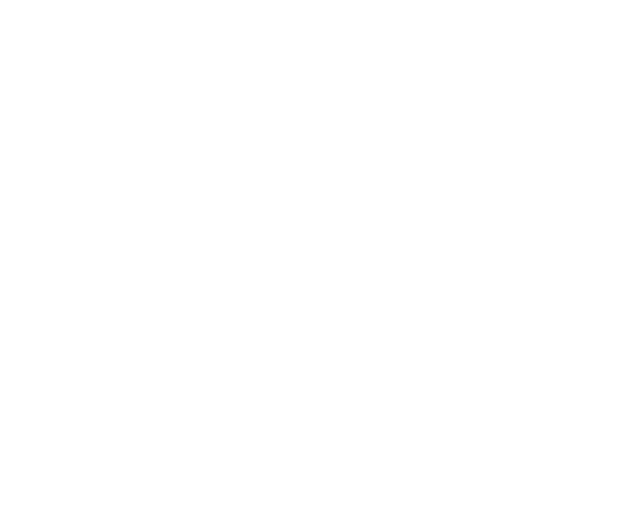
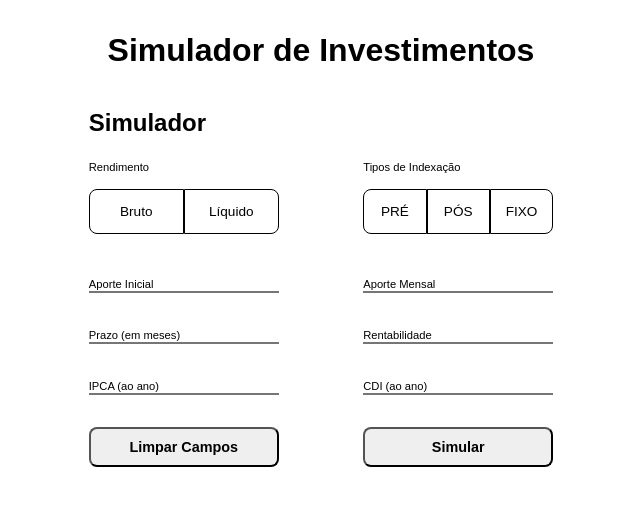
Before and after one commit to Samuel0102/eqi-investimentos-desafiotecnico, a plain HTML site: page index.html in a window 1280 px wide. Shown: the whole page, without its empty margins (319-959 px from the left). Drawn offline with Linux system fonts and the light colour scheme.

Commit message:
estrutura html e css finalizada

```diff
--- a/index.html
+++ b/index.html
@@ -8,10 +8,100 @@
       name="description"
       content="Plataforma calculadora de investimento, com base em aporte, tempo, renda e indexação!"
     />
+    <link rel="stylesheet" href="style.css" />
+    <link rel="stylesheet" href="medias.css" />
     <title>EQI Investimentos - Simulação de Investimento</title>
+    <link
+      rel="stylesheet"
+      href="https://use.fontawesome.com/releases/v5.15.4/css/all.css"
+      integrity="sha384-DyZ88mC6Up2uqS4h/KRgHuoeGwBcD4Ng9SiP4dIRy0EXTlnuz47vAwmeGwVChigm"
+      crossorigin="anonymous"
+    />
   </head>
   <body>
+    <main>
+      <h1>Simulador de Investimentos</h1>
 
+      <section id="simulator">
+        <form id="simulator-form">
+          <h2>Simulador</h2>
+          <article class="column">
+            <div class="form-radio">
+              <span>Rendimento</span>
 
+              <div class="radios">
+                <input type="radio" name="yield" id="brute" value="brute" />
+                <input type="radio" name="yield" id="liquid" value="liquid" />
+              </div>
+            </div>
+            <div class="form-field">
+              <input
+                type="text"
+                name="initial-value"
+                id="initial-value"
+                required
+              />
+              <span class="invalid"></span>
+              <label for="initial-value">Aporte Inicial</label>
+            </div>
+            <div class="form-field">
+              <input type="text" name="deadline" id="deadline" required />
+              <span class="invalid"></span>
+              <label for="deadline">Prazo (em meses)</label>
+            </div>
+            <div class="form-field">
+              <input type="text" name="ipca" id="ipca" required />
+              <span class="invalid"></span>
+              <label for="ipca">IPCA (ao ano)</label>
+            </div>
+          </article>
+
+          <article class="column">
+            <div class="form-radio">
+              <span>Tipos de Indexação</span>
+              <div class="radios">
+                <input type="radio" id="pre" name="indexing" value="pre" />
+                <input type="radio" id="pos" name="indexing" value="pos" />
+                <input type="radio" id="fixed" name="indexing" value="fixed" />
+              </div>
+            </div>
+            <div class="form-field">
+              <input type="text" id="month-value" name="month-value" required />
+              <span class="invalid"></span>
+              <label for="month-value">Aporte Mensal</label>
+            </div>
+            <div class="form-field">
+              <input type="text" id="rentability" name="rentability" required />
+              <span class="invalid"></span>
+              <label for="rentability">Rentabilidade</label>
+            </div>
+            <div class="form-field">
+              <input type="text" id="cdi" name="cdi" required />
+              <span class="invalid"></span>
+              <label for="cdi">CDI (ao ano)</label>
+            </div>
+          </article>
+
+          <article id="buttons">
+            <input
+              type="reset"
+              name="reset-btn"
+              id="reset-btn"
+              value="Limpar Campos"
+            />
+            <input
+              type="submit"
+              name="submit-btn"
+              id="submit-btn"
+              value="Simular"
+            />
+          </article>
+        </form>
+
+        <div id="simulator-result">
+          <h2>Resultado da Simulação</h2>
+        </div>
+      </section>
+    </main>
   </body>
 </html>
--- /dev/null
+++ b/medias.css
@@ -0,0 +1,21 @@
+@media (max-width: 575px) {
+    #simulator-form{
+        text-align: center;
+    }
+
+    #buttons {
+        justify-content: center;
+    }
+
+}
+
+@media (min-width: 576px) {
+    form .column:nth-child(2) {
+        margin-right: 80px;
+    }
+
+    #buttons {
+        justify-content: space-between;
+    }
+
+}
--- a/style.css
+++ b/style.css
@@ -0,0 +1,161 @@
+/* -> GENERAL STYLES <- */
+* {
+  padding: 0;
+  margin: 0;
+  font-family: Arial, Helvetica, sans-serif;
+}
+
+/* -> CONTAINER STYLES <- */
+main {
+  padding: 0 32px;
+}
+
+#simulator {
+  display: flex;
+  justify-content: center;
+}
+
+#simulator-result {
+  display: none;
+}
+
+/* -> HEADER STYLES <- */
+h1 {
+  text-align: center;
+  margin: 32px 0;
+}
+
+h2 {
+  margin: 8px 0;
+  display: block;
+}
+
+/* -> FORM COLUMNS <- */
+form .column {
+  display: inline-block;
+  width: 190px;
+}
+
+/* -> FORM FIELDS STYLES <- */
+.form-field label,
+span {
+  font-size: 0.7rem;
+  padding-bottom: 8px;
+  display: block;
+}
+
+.form-field,
+.form-radio {
+  padding: 16px 0;
+  position: relative;
+  width: 100%;
+}
+
+.form-field input {
+  border-top: none;
+  border-left: none;
+  border-right: none;
+  outline: none;
+  width: 100%;
+}
+
+.form-field input:focus ~ label,
+.form-field input:valid ~ label {
+  top: 0;
+  color: rgb(52, 52, 52);
+}
+
+.form-field label {
+  position: absolute;
+  top: 20px;
+  cursor: text;
+  transition: all 0.3s ease;
+}
+
+.form-field input ~ span {
+  bottom: -8px;
+  position: absolute;
+}
+
+.invalid {
+  color: rgb(179, 13, 13);
+}
+
+/* -> FORM RADIOS STYLES <- */
+.radios {
+  text-align: center;
+  display: flex;
+  align-items: center;
+  justify-content: space-evenly;
+  margin: 8px 0;
+}
+
+.radios input {
+  all: unset;
+  padding: 14px 0;
+  width: 100%;
+  border: 1px solid black;
+  transition: all 0.5s ease;
+}
+
+.radios input:last-child {
+  border-bottom-right-radius: 8px;
+  border-top-right-radius: 8px;
+}
+.radios input:first-child {
+  border-bottom-left-radius: 8px;
+  border-top-left-radius: 8px;
+}
+
+.radios input:after,
+.radios input {
+  font-size: 0.85rem;
+}
+
+#brute:after {
+  content: "Bruto";
+}
+#liquid:after {
+  content: "Líquido";
+}
+#pre:after {
+  content: "Pré";
+  text-transform: uppercase;
+}
+#pos:after {
+  content: "Pós";
+  text-transform: uppercase;
+}
+#fixed:after {
+  content: "Fixo";
+  text-transform: uppercase;
+}
+
+input[type="radio"]:checked:before {
+  content: "\2713";
+}
+
+input[type="radio"]:checked {
+  background-color: #ed8e53;
+  color: white;
+}
+
+/* -> BUTTONS STYLES <- */
+#buttons {
+  display: flex;
+  flex-wrap: wrap;
+  row-gap: 8px;
+  margin: 16px 0;
+}
+
+#buttons input {
+  padding: 10px 0;
+  border-radius: 8px;
+  font-size: 0.9rem;
+  font-weight: bold;
+  width: 190px;
+}
+
+#buttons input:active {
+  background: #ed8e53;
+}
```
